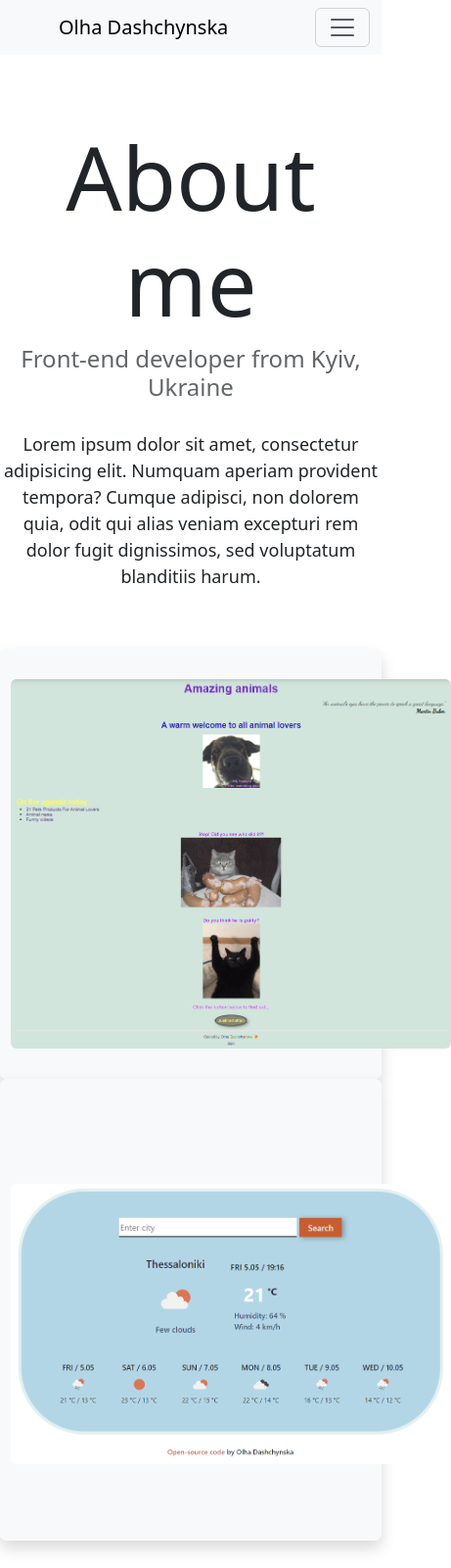
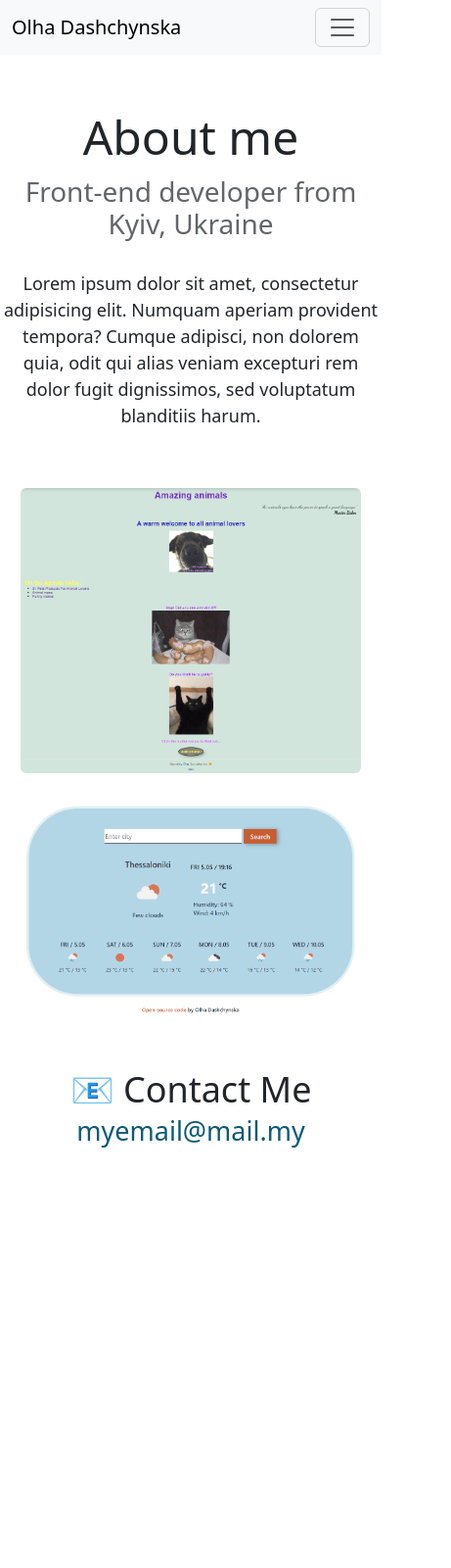
Before and after one commit to HelgagleH/olha-dashchynska-responsive-project, a plain HTML site: page contact.html in a window 390 px wide. Shown: the top 1600 px of the page at 98% size, 461 px wide, since content can reach past the window. After the commit the page ends 1229 px from the top, so only its background shows below. Drawn offline with nearby package versions, Linux system fonts and the light colour scheme.

Commit message:
Made media responsive, changes in html and css, added SEO

```diff
--- a/contact.html
+++ b/contact.html
@@ -5,19 +5,20 @@
     <meta charset="UTF-8">
     <meta http-equiv="X-UA-Compatible" content="IE=edge">
     <meta name="viewport" content="width=device-width, initial-scale=1.0">
-    <title>About Olha Dashchynska</title>
+    <title>About | Olha Dashchynska</title>
+    <meta name="description" content="More information about Olha Dashchynska and her projects.">
     <link href="https://cdn.jsdelivr.net/npm/bootstrap@5.3.0-alpha3/dist/css/bootstrap.min.css" rel="stylesheet"
         integrity="sha384-KK94CHFLLe+nY2dmCWGMq91rCGa5gtU4mk92HdvYe+M/SXH301p5ILy+dN9+nJOZ" crossorigin="anonymous">
     <script src="https://cdn.jsdelivr.net/npm/bootstrap@5.3.0-alpha3/dist/js/bootstrap.bundle.min.js"
         integrity="sha384-ENjdO4Dr2bkBIFxQpeoTz1HIcje39Wm4jDKdf19U8gI4ddQ3GYNS7NTKfAdVQSZe"
         crossorigin="anonymous"></script>
-    <link href="src/styles.css" rel="stylesheet" type="text/css" />
+    <link href="/src/styles.css" rel="stylesheet" type="text/css" />
 </head>
 
 <body>
-    <nav class="navbar navbar-expand-lg bg-body-tertiary ps-5">
-        <div class="container-fluid">
-            <a class="navbar-brand" href="index.html">Olha Dashchynska</a>
+    <nav class="navbar navbar-expand-lg bg-body-tertiary">
+        <div class="container">
+            <a class="navbar-brand" href="/" title="Homepage">Olha Dashchynska</a>
             <button class="navbar-toggler" type="button" data-bs-toggle="collapse"
                 data-bs-target="#navbarSupportedContent" aria-controls="navbarSupportedContent" aria-expanded="false"
                 aria-label="Toggle navigation">
@@ -26,13 +27,13 @@
             <div class="collapse navbar-collapse" id="navbarSupportedContent">
                 <ul class="navbar-nav me-auto mb-2 mb-lg-0">
                     <li class="nav-item">
-                        <a class="nav-link active" aria-current="page" href="index.html">Home</a>
+                        <a class="nav-link active" aria-current="page" href="/">Home</a>
                     </li>
                     <li class="nav-item">
-                        <a class="nav-link" href="contact.html">About me</a>
+                        <a class="nav-link" href="/contact.html" title="About Olha Dashchynska">About me</a>
                     </li>
                     <li class="nav-item">
-                        <a class="nav-link" href="contact.html#contact">Contact me</a>
+                        <a class="nav-link" href="/contact.html#contact" title="Contact Olha Dashchynska">Contact me</a>
                     </li>
                 </ul>
             </div>
@@ -50,11 +51,11 @@
             </p>
             <div class="container">
                 <div class="row d-flex">
-                    <div class="col-sm-6 wrap-img-1 shadow rounded">
-                        <img src="images/amazing_animals.png" class=" rounded image_1" />
+                    <div class="col-sm-6">
+                        <img src="/images/amazing_animals.png" alt="Screen of site" class="rounded image_1" />
                     </div>
-                    <div class="col-sm-6 wrap-img-2 shadow rounded">
-                        <img src="images/weather_app.png" class=" rounded image_2" />
+                    <div class="col-sm-6">
+                        <img src="/images/weather_app.png" alt="Screen of site" class="rounded image_2" />
                     </div>
                 </div>
             </div>
@@ -62,7 +63,7 @@
 
 
         <h2 id="contact">📧 Contact Me</h2>
-        <a href="mailto:myemail@mail.my" class="email-link">myemail@mail.my</a>
+        <a href="mailto:myemail@mail.my" class="email-link" title="Click to email">myemail@mail.my</a>
     </div>
 </body>
 
--- a/src/styles.css
+++ b/src/styles.css
@@ -10,7 +10,7 @@
 }
 
 .wrapper {
-    margin: 70px auto;
+    margin: 55px auto;
     text-align: center;
 }
 
@@ -127,3 +127,54 @@ a {
 .image_2 {
     margin-top: 30px;
 }
+
+@media (max-width: 576px) {
+    nav {
+        max-width: 100%;
+    }
+
+    h1 {
+        font-size: 38px;
+    }
+
+    h2 {
+        font-size: 26px;
+    }
+
+    .wrap-img-1,
+    .wrap-img-2 {
+        display: none;
+    }
+
+    h3 {
+        font-size: 18px;
+    }
+
+    .image_1,
+    .image_2 {
+        max-width: 95%;
+    }
+}
+
+@media (max-width: 820px) {
+    nav {
+        max-width: 100%;
+    }
+
+    h1 {
+        font-size: 48px;
+    }
+
+    h2 {
+        font-size: 36px;
+    }
+
+    h3 {
+        font-size: 28px;
+    }
+
+    .image_1,
+    .image_2 {
+        max-width: 95%;
+    }
+}
```
Also changed, not shown: index.html (+18 -16 lines).
